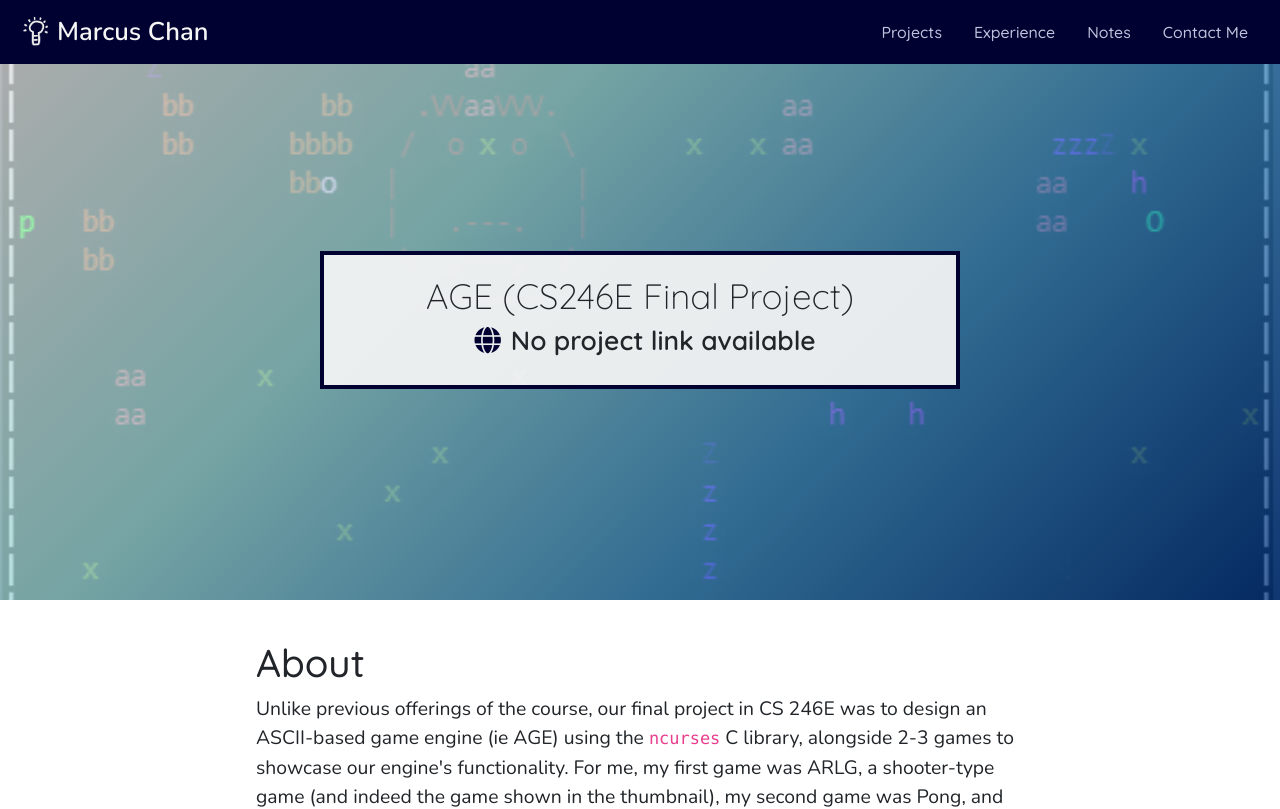
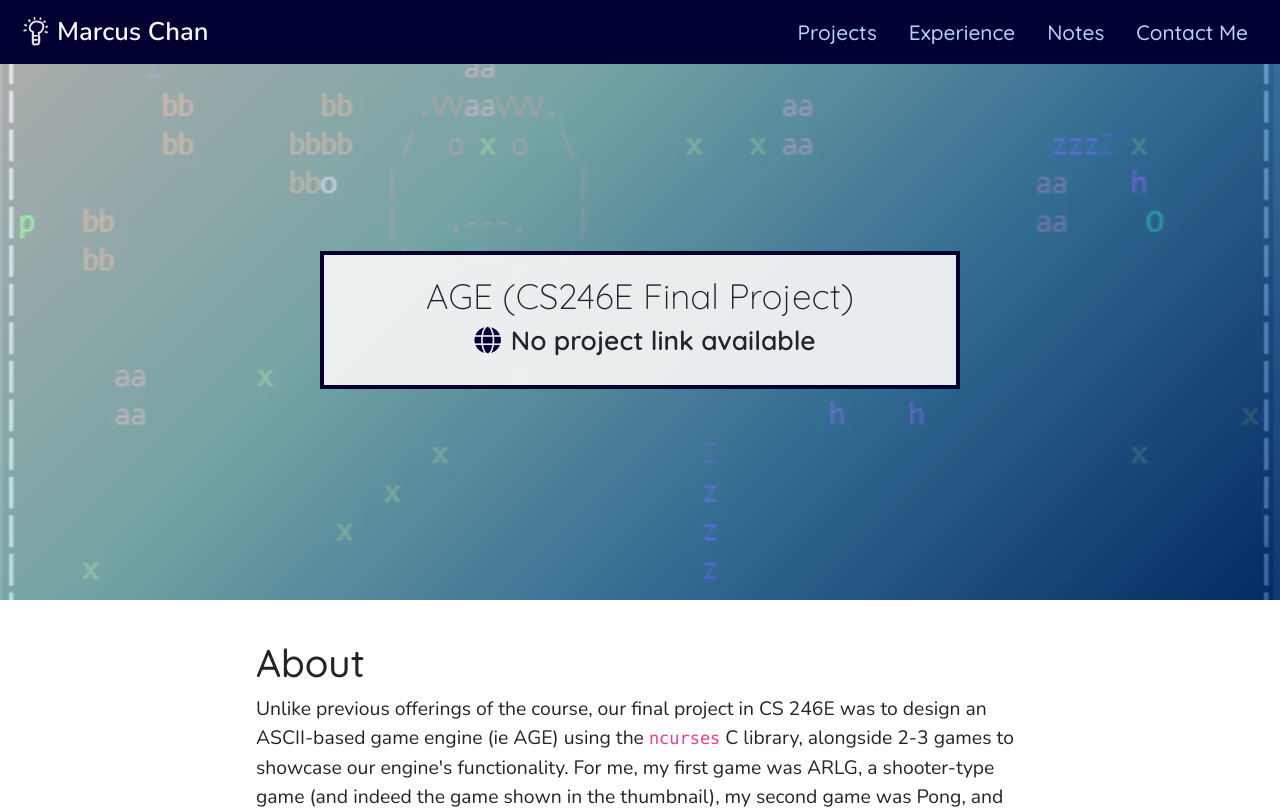
Before and after one commit to mcpenguin/the-arctic-blog, a React (Create React App) app: page /projects/age in a window 1280 px wide. Shown: the top 809 px of the page. Built offline with nearby package versions, Linux system fonts and the light colour scheme.

Commit message:
modified header

```diff
--- a/src/components/Header/Header.scss
+++ b/src/components/Header/Header.scss
@@ -4,11 +4,6 @@
     padding: 0;
     z-index: 1000;
     margin-bottom: 40px;
-}
-
-#my-navbar {
-    font-family: 'nunito', sans-serif;
-    font-weight: 500;
 }
 
 nav {
@@ -27,9 +22,10 @@ nav {
 }
 
 .nav-item {
+    font-weight: 500;
     margin: 0 8px;
-    font-size: 0.95em;
-    color: #c1c1dd !important;
+    font-size: 1.3rem;
+    color: #b7d2ff !important;
     font-family: 'Quicksand', sans-serif;
 
     @media (max-width: $desktop_width) {
```
